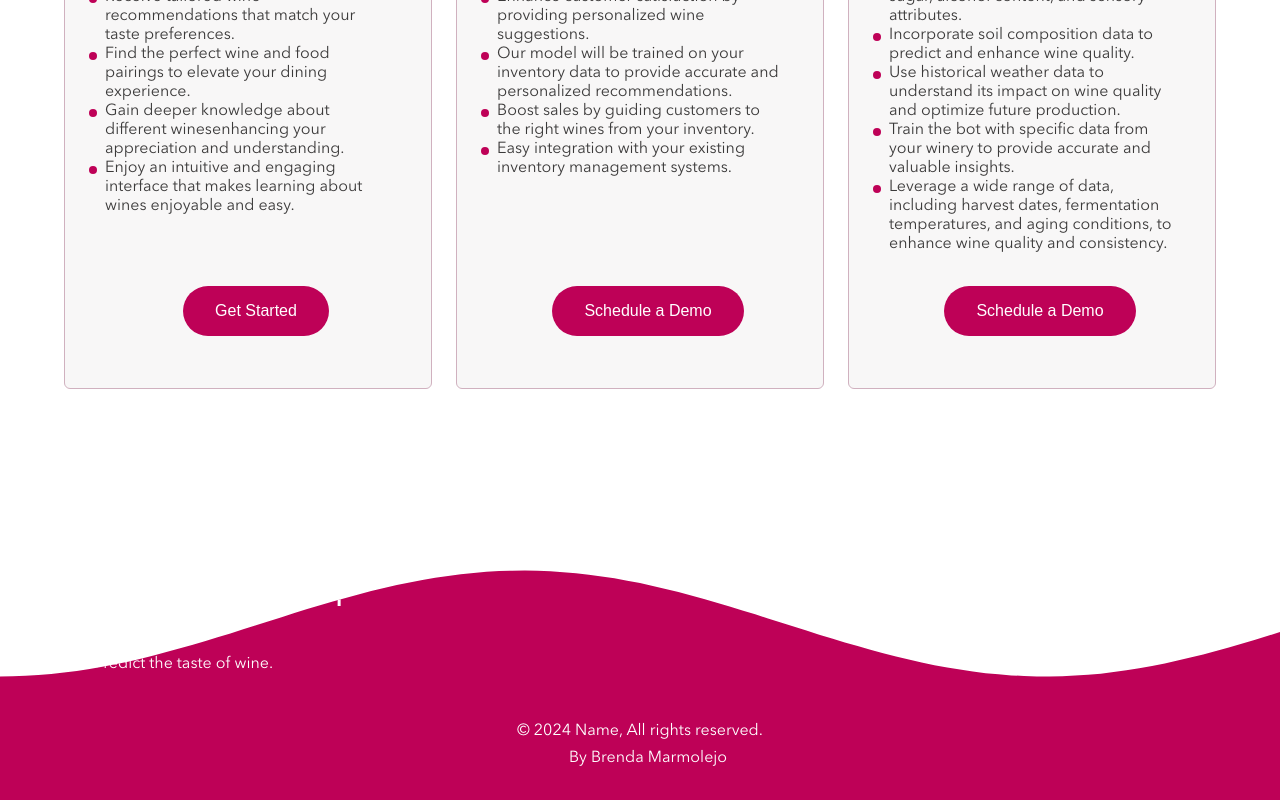
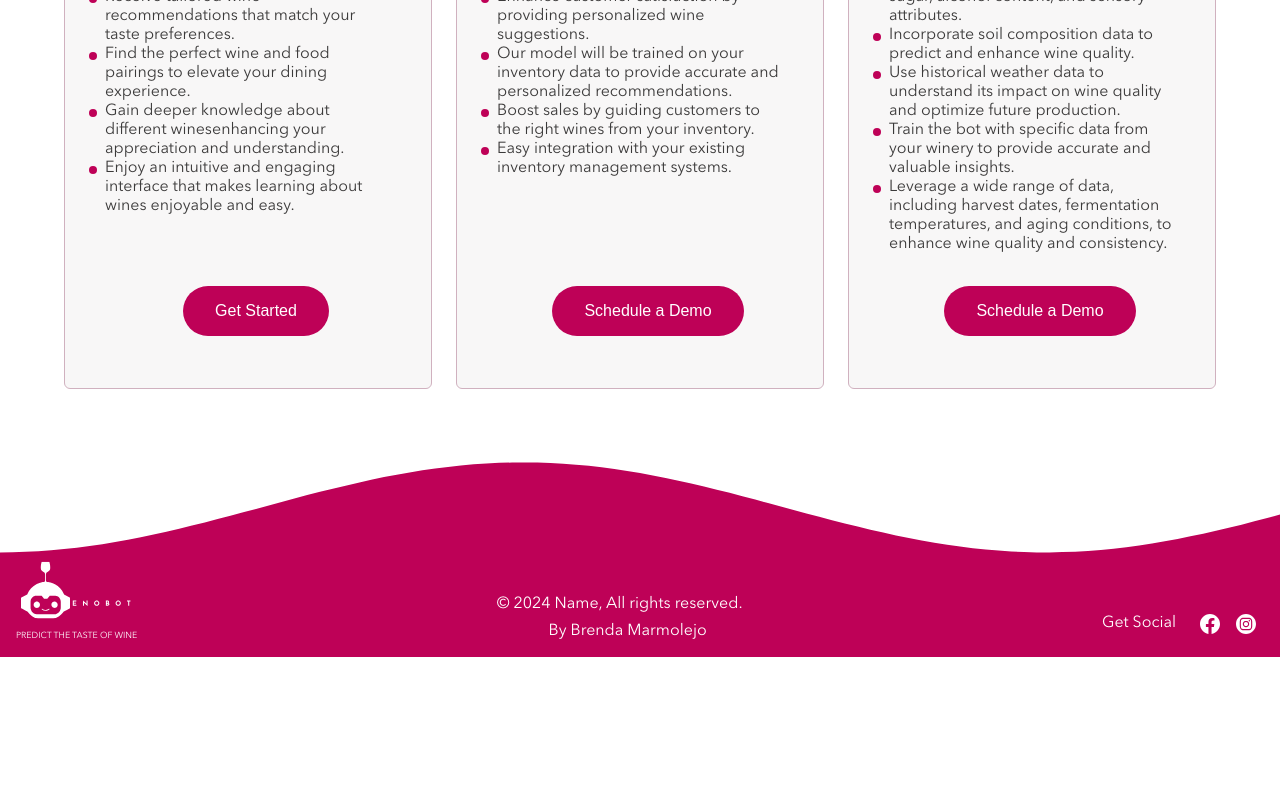
Before and after one commit to bmarmolejo/brainstation-capstone-project, a React (Vite) app in the folder enobot-client/: page / in a window 1280 px wide. Shown: the part 1517-2317 px from the top of the page. After the commit the page ends 2174 px from the top, so only its background shows below. Built offline with nearby package versions, Linux system fonts and the light colour scheme.

Commit message:
styled footer and added cards

```diff
--- a/enobot-client/src/assets/data/regions.json
+++ b/enobot-client/src/assets/data/regions.json
@@ -235,6 +235,19 @@
         "Zacatecas",
         "Valle de las Arcinas"
       ]
+    },
+    {
+      "wine-world": "New World",
+      "country": "Canada",
+      "regions": [
+        "Okanagan Valley",
+        "Niagara Peninsula",
+        "Prince Edward County",
+        "Lake Erie North Shore",
+        "Similkameen Valley",
+        "Gaspereau Valley",
+        "Annapolis Valley"
+      ]
     }
   ]
 }
--- a/enobot-client/src/components/Footer/Footer.jsx
+++ b/enobot-client/src/components/Footer/Footer.jsx
@@ -8,37 +8,34 @@ import logo from "../../assets/images/logo-white.svg";
 const Footer = () => {
   return (
     <footer className="footer">
-      <div className="footer__top">
-        <div className="footer__top__logo">
-          <img src={logo} alt="EnoBot Logo" className="footer__top__logo--image" />
-          <p className="footer__top__logo--description">Predict the taste of wine.</p>
+      <div className="footer__logo">
+        <img src={logo} alt="EnoBot Logo" className="footer__logo--image" />
+        <p className="footer__logo--description">PREDICT THE TASTE OF WINE</p>
       </div>
-        <div className="footer__top__social">
+      <div className="footer__copy">
+        <p>&copy; 2024 Name, All rights reserved.</p>
+        <a href="https://github.com/bmarmolejo" className="footer__copy--by">
+          By Brenda Marmolejo
+        </a>
+      </div>
+      <div className="footer__social">
         <span>Get Social</span>
         <a href="https://www.facebook.com">
           <img
             src={facebookIcon}
             alt="Facebook"
-              className="footer__top__social--icon"
+            className="footer__social--icon"
           />
         </a>
         <a href="https://www.instagram.com">
           <img
             src={instagramIcon}
             alt="Instagram"
-              className="footer__top__social--icon"
+            className="footer__social--icon"
           />
-          </a>
-        </div>
-      </div>
-      <div className="footer__bottom">
-        <p>&copy; 2024 Name, All rights reserved.</p>
-        <a href="https://github.com/bmarmolejo" className="footer__bottom--by">
-          By Brenda Marmolejo
         </a>
       </div>
     </footer>
   );
 };
-
 export default Footer;
--- a/enobot-client/src/components/Footer/Footer.scss
+++ b/enobot-client/src/components/Footer/Footer.scss
@@ -6,23 +6,11 @@
 
 .footer {
   background: $eno-red;
+  color: white;
   display: flex;
-  flex-direction: column;
-  justify-content: center;
-  align-items: center;
-  padding: 1rem;
-  flex-direction: column; /* Added to stack top and bottom sections vertically */
   justify-content: space-between;
-  align-items: center;
-  padding: 1rem;
-  color: white;
-  position: relative;
-  margin-top: -18%;
-  overflow: hidden;
-  z-index: 100;
   min-height: 300px;
-  clip-path: polygon(
-    0% 65%, 1% 64.95%, 2% 64.8%, 3% 64.6%, 4% 64.3%, 5% 63.9%, 6% 63.45%, 7% 62.9%, 8% 62.25%, 9% 61.55%, 10% 60.8%,
+  clip-path: polygon(0% 65%, 1% 64.95%, 2% 64.8%, 3% 64.6%, 4% 64.3%, 5% 63.9%, 6% 63.45%, 7% 62.9%, 8% 62.25%, 9% 61.55%, 10% 60.8%,
       11% 59.95%, 12% 59.05%, 13% 58.1%, 14% 57.1%, 15% 56.05%, 16% 55%, 17% 53.9%, 18% 52.8%, 19% 51.65%, 20% 50.5%,
       21% 49.35%, 22% 48.2%, 23% 47.05%, 24% 45.9%, 25% 44.8%, 26% 43.75%, 27% 42.75%, 28% 41.75%, 29% 40.8%, 30% 39.9%,
       31% 39.1%, 32% 38.35%, 33% 37.65%, 34% 37.05%, 35% 36.5%, 36% 36.05%, 37% 35.65%, 38% 35.35%, 39% 35.15%, 40% 35.05%,
@@ -31,42 +19,36 @@
       61% 49.7%, 62% 50.85%, 63% 52%, 64% 53.15%, 65% 54.25%, 66% 55.35%, 67% 56.4%, 68% 57.45%, 69% 58.4%, 70% 59.35%,
       71% 60.2%, 72% 61.05%, 73% 61.8%, 74% 62.45%, 75% 63.05%, 76% 63.6%, 77% 64.05%, 78% 64.4%, 79% 64.7%, 80% 64.85%,
       81% 65%, 82% 65%, 83% 64.9%, 84% 64.75%, 85% 64.5%, 86% 64.2%, 87% 63.75%, 88% 63.25%, 89% 62.7%, 90% 62.05%,
-    91% 61.3%, 92% 60.5%, 93% 59.65%, 94% 58.75%, 95% 57.8%, 96% 56.8%, 97% 55.75%, 98% 54.65%, 99% 53.55%, 100% 52.4%, 100% 100%, 0% 100%
-  );
-
-  .footer__top {
-    width: 100%;
-    display: flex;
-    justify-content: space-between;
-    align-items: flex-end;
-    padding-bottom: 1rem;
-    flex-wrap: wrap;
+      91% 61.3%, 92% 60.5%, 93% 59.65%, 94% 58.75%, 95% 57.8%, 96% 56.8%, 97% 55.75%, 98% 54.65%, 99% 53.55%, 100% 52.4%, 100% 100%, 0% 100%);
 
   &__logo {
     display: flex;
     flex-direction: column;
     align-items: center;
-      text-align: center;
-      margin-bottom: 1rem;
     margin-top: auto;
+    padding: 1rem;
 
-      &-image {
-        width: 5rem;  // Adjust the size to make the logo smaller
+    &--image {
+      width: 7rem;
       height: auto;
       margin-bottom: 0.5rem;
     }
 
-      &-description {
-        font-size: 1rem;
+    &--description {
+      font-size: .55rem;
     }
   }
 
   &__social {
     display: flex;
-      flex-direction: column;
-      align-items: center;
-      text-align: center;
-      margin-left: auto;
+    margin-top: auto;
+    padding: 1rem;
+
+    &--icon {
+      width: 20px;
+      height: 20px;
+      filter: invert(100%) sepia(0%) saturate(0%) hue-rotate(93deg) brightness(106%) contrast(101%);
+    }
 
     span {
       margin-bottom: 0.5rem;
@@ -74,25 +56,16 @@
 
     a {
       margin: 0 0.5rem;
-
-        &--icon {
-          width: 20px;
-          height: 20px;
-          filter: invert(100%) sepia(0%) saturate(0%) hue-rotate(93deg) brightness(106%) contrast(101%);
-        }
-      }
     }
   }
 
-  .footer__bottom {
-    width: 100%;
-    padding: 1rem 0;
+  &__copy {
     display: flex;
     flex-direction: column;
     align-items: center;
-    text-align: center;
-    font-size: 1rem;
     color: white;
+    margin-top: auto;
+    padding: 1rem;
 
     p {
       margin-bottom: 0.5rem;
@@ -108,6 +81,7 @@
       }
     }
   }
+}
 
 @media (max-width: 910px) {
   .footer__top {
@@ -120,4 +94,3 @@
     }
   }
 }
-}
--- a/enobot-client/src/components/Plans/Plans.jsx
+++ b/enobot-client/src/components/Plans/Plans.jsx
@@ -8,7 +8,6 @@ import wineryIcon from '../../assets/images/winery.svg';
 const enobotPlans = [
   {
     name: "Wine Enthusiasts",
-    popular: false,
     features: [
       "Discover the unique characteristics of wines based on grape variety, region, or type",
       "Receive tailored wine recommendations that match your taste preferences.",
@@ -24,7 +23,6 @@ const enobotPlans = [
   },
   {
     name: "Wine Retailers",
-    popular: true,
     features: [
       "Integrate your wine inventory so EnoBot can recommend wines based on user inputs from your stock.",
       "Enhance customer satisfaction by providing personalized wine suggestions.",
@@ -40,7 +38,6 @@ const enobotPlans = [
   },
   {
     name: "Wineries",
-    popular: false,
     features: [
       "Utilize historic wine data for quality prediction, including chemical composition, acidity levels, residual sugar, alcohol content, and sensory attributes.",
       "Incorporate soil composition data to predict and enhance wine quality.",
@@ -59,8 +56,8 @@ const enobotPlans = [
 const Plans = () => {
   return (
     <div className="plans">
-      <h2 className="plans__title">Enobot Plans</h2>
-      <p className="plans__description">Begin your journey with Enobot.</p>
+      <h2 className="plans__title">EnoBot Plans</h2>
+      <p className="plans__description">Begin your journey with EnoBot.</p>
       <div className="plans__cards">
         {enobotPlans.map((plan, index) => (
           <PlansCard key={index} plan={plan} />
--- a/enobot-client/src/components/Plans/Plans.scss
+++ b/enobot-client/src/components/Plans/Plans.scss
@@ -4,11 +4,9 @@
 @use '../../styles/partials/globals' as *;
 @use '../../styles/partials/variables' as *;
 
-
 .plans {
   text-align: center;
-    padding: 2rem;
-
+  padding: 2rem 2rem 0rem;
 
   &__title {
     font-size: 2rem;
@@ -28,6 +26,6 @@
     grid-template-columns: repeat(auto-fit, minmax(250px, 1fr));
     gap: 1.5rem;
     max-width: 1200px;
-      margin: 0 auto;
+    margin-bottom: -18rem;
   }
 }
--- a/enobot-client/src/components/PlansCard/PlansCard.jsx
+++ b/enobot-client/src/components/PlansCard/PlansCard.jsx
@@ -3,7 +3,7 @@ import { Link } from "react-router-dom";
 import "./PlansCard.scss";
 
 const PlansCard = ({ plan }) => (
-  <div className={`plans-cards ${plan.popular ? "popular" : ""}`}>
+  <div className="plans-cards">
     <div className="plans-cards__header">
       <h4 className="plans-cards__header--name">{plan.name}</h4>
       <div className="plans-cards__header--icon">
@@ -19,7 +19,7 @@ const PlansCard = ({ plan }) => (
 </ul>
     <div className="plans-cards__action">
       <Link to={plan.button.link}>
-        <button>{plan.button.text || "Get Started"}</button>
+        <button>{plan.button.text}</button>
       </Link>
     </div>
   </div>
--- a/enobot-client/src/pages/ContactPage/ContactPage.jsx
+++ b/enobot-client/src/pages/ContactPage/ContactPage.jsx
@@ -14,7 +14,7 @@ const ContactPage = () => {
                 </div>
                 <div>
                     <label>Email</label>
-                    <input type="email" required placeholder='abc@yourmail.com'/>
+                    <input type="email" required placeholder='email@address.com'/>
                 </div>
                 <div>
                     <label>Send us a message </label>
--- a/enobot-client/src/pages/Homepage/Homepage.scss
+++ b/enobot-client/src/pages/Homepage/Homepage.scss
@@ -2,10 +2,3 @@
 @use '../../styles/partials/fonts' as *;
 @use '../../styles/partials/mixins' as *;
 @use '../../styles/partials/globals' as *;
-
-hr {
-    margin: 2em auto; /* centred margin */
-    height: 2px; /* thickness of the line */
-    background-color: black; /* colour of the line */
-    border: none; /* no border */
-  }
```
Lines whose indentation alone changed are shown as unchanged.
